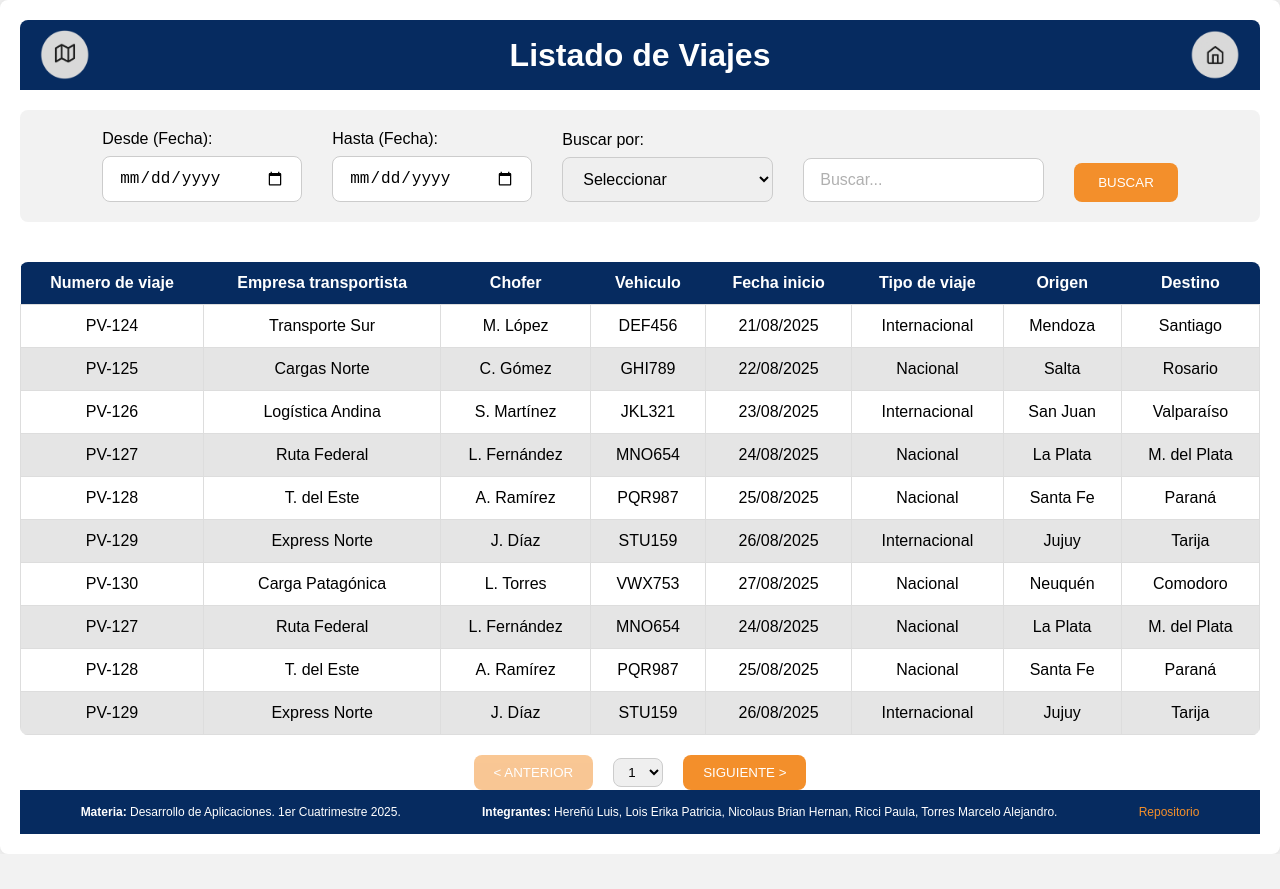
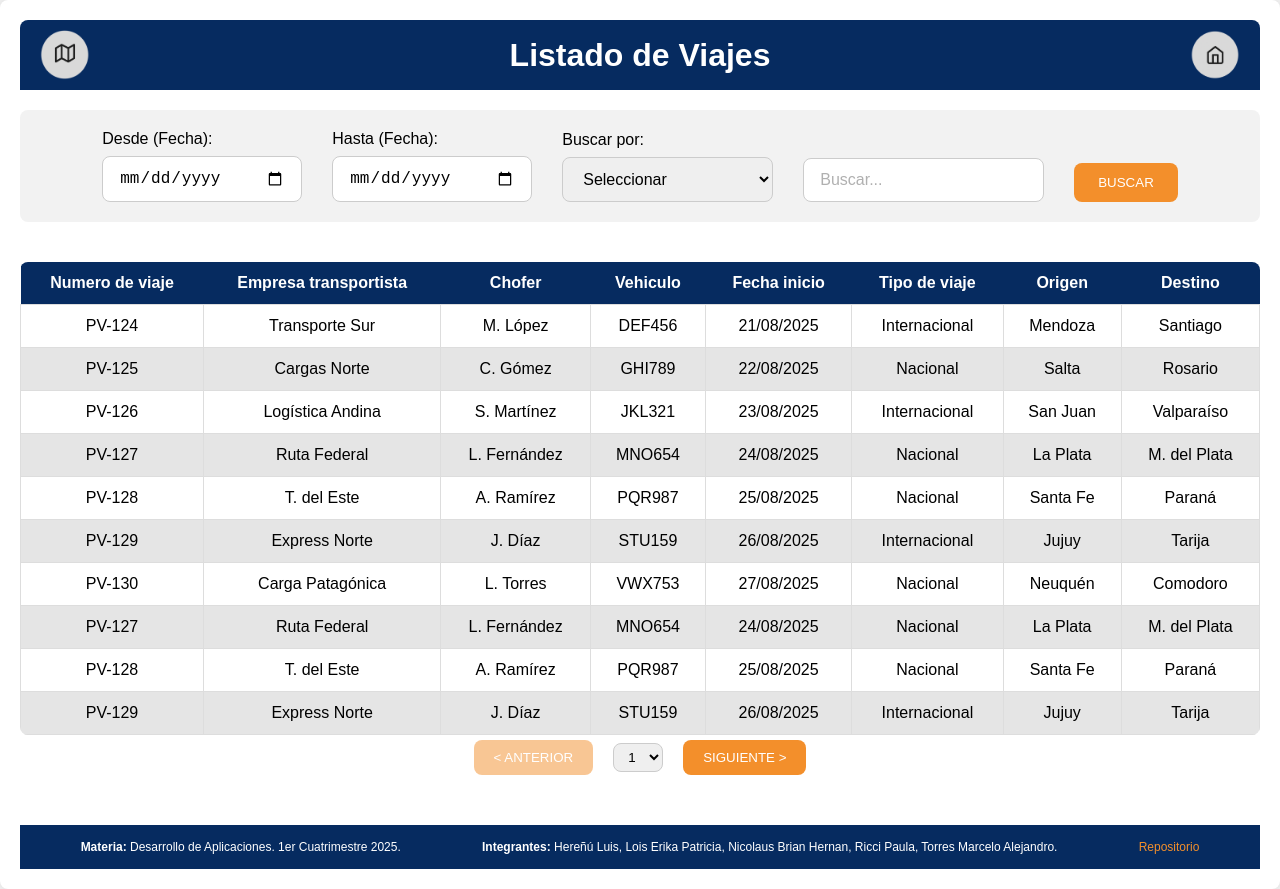
Before and after one commit to DesApp-2025c1-Grupo-4/DesApp-2025c1-Grupo4-Front-end, a React (Vite) app: page /listado-viajes in a window 1280 px wide. Before the commit the page ends 854 px from the top, so only its background shows below. Built offline with nearby package versions, Linux system fonts and the light colour scheme.

Commit message:
Correccion margen

```diff
--- a/src/index.css
+++ b/src/index.css
@@ -113,6 +113,7 @@ nav button {
 .trip-table {
   flex-grow: 1;
   overflow-y: auto;
+  margin-bottom: 50px;
 }
 
 .trip-table table {
@@ -122,6 +123,7 @@ nav button {
   min-height: 300px;
   border-radius: 8px;
   overflow: hidden;
+  margin-bottom: -15px;
 }
 
 .trip-table th,
```
